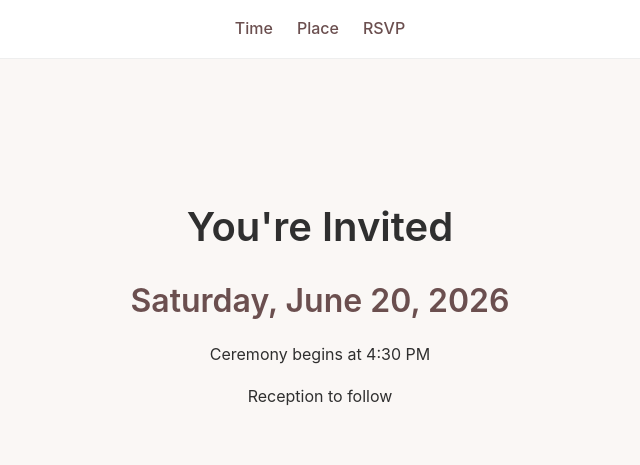
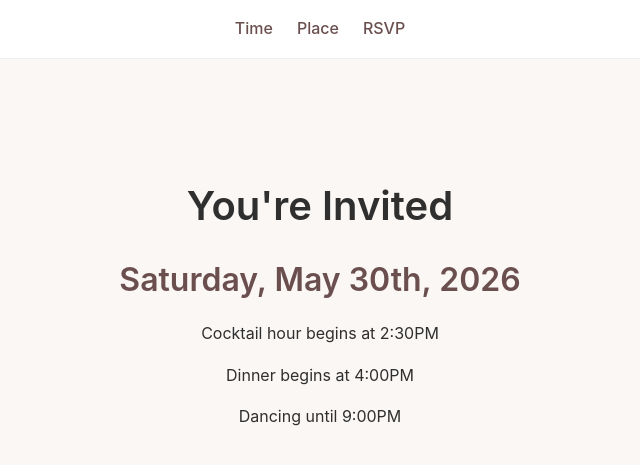
Before and after one commit to ramessey/ramessey.github.io, a Jekyll site: the page reception.html, which Jekyll copies as it is, in a window 1280 px wide and 900 px high, scrolled down 1064 px. Shown: the top 465 px of the window, without its empty margins (320-960 px from the left). Built offline with Jekyll 4.4.1, drawn with Linux system fonts in a browser that asks for light colours; some of the changed text lies outside the part shown.

Commit message:
Revise wedding invitation details in reception.html
Updated event details including date, times, and venue.

```diff
--- a/reception.html
+++ b/reception.html
@@ -135,12 +135,12 @@
     }
   </style>
 </head>
-<body>
+<body onload="window.scrollTo(0,0)">
 
     <section id="welcome" style="min-height: 100vh; padding: 8rem 1.5rem 3rem; display: flex; align-items: center; justify-content: center; text-align: center; background: linear-gradient(180deg, #faf7f5, #fff);">
     <div class="content">
       <h1>Welcome</h1>
-      <img src="assets/FullSizeRender.jpeg">
+      <img src="assets/FullSizeRender.jpeg" alt="Wedding invitation image" style="width: 100%; max-width: 600px; margin: 1.5rem auto; display: block; border-radius: 8px;" />
       <p id="welcome-text">We are so excited to celebrate with you.</p>
       <p style="margin-top: 2rem; font-size: 0.9rem; color: #777;">Scroll down for details</p>
     </div>
@@ -157,16 +157,18 @@
   <section id="time">
     <div class="content">
       <h1>You're Invited</h1>
-      <h2>Saturday, June 20, 2026</h2>
-      <p>Ceremony begins at 4:30 PM</p>
-      <p>Reception to follow</p>
+      <h2>Saturday, May 30th, 2026</h2>
+      <p>Cocktail hour begins at 2:30PM</p>
+      <p>Dinner begins at 4:00PM</p>
+      <p>Dancing until 9:00PM</p>
     </div>
   </section>
 
   <section id="place">
     <div class="content">
       <h2>The Venue</h2>
-      <p>Willow Creek Estate</p>
+      <p>Mallet Lodge</p>
+      <p>Platte River State Part</p>
       <p>1234 Country Lane<br />Napa Valley, CA</p>
       <p>Outdoor ceremony · Formal attire</p>
     </div>
```
